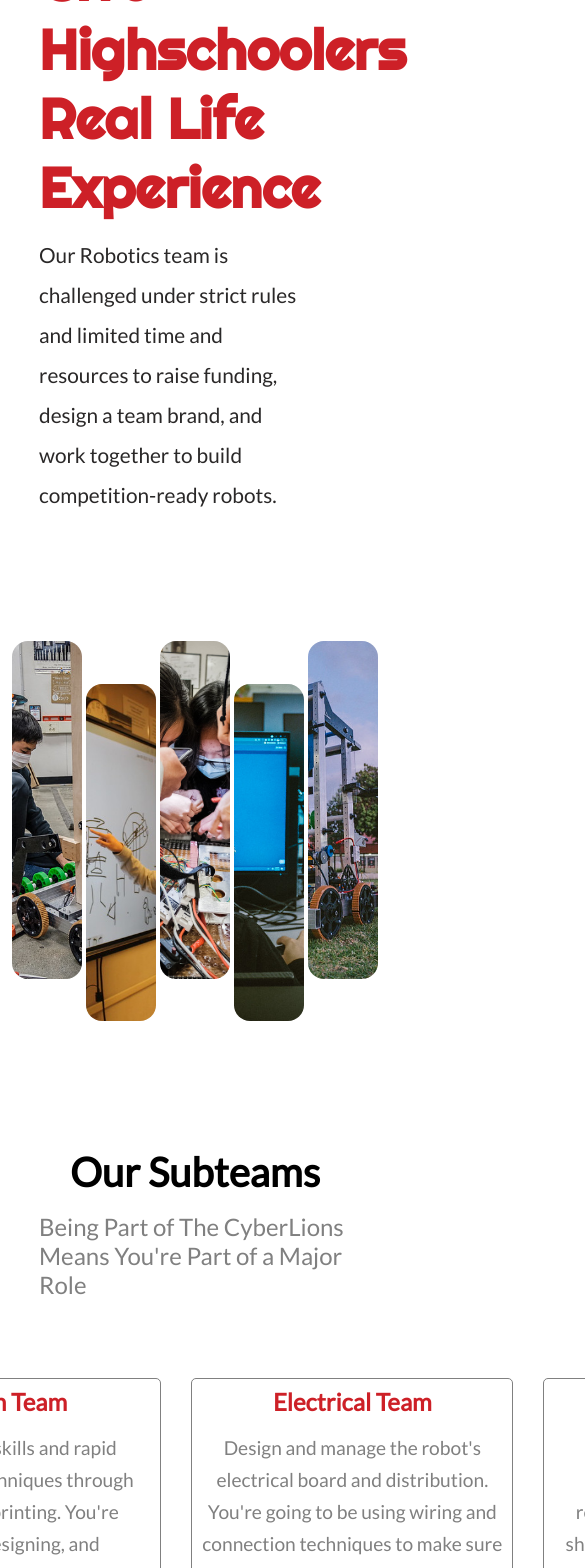
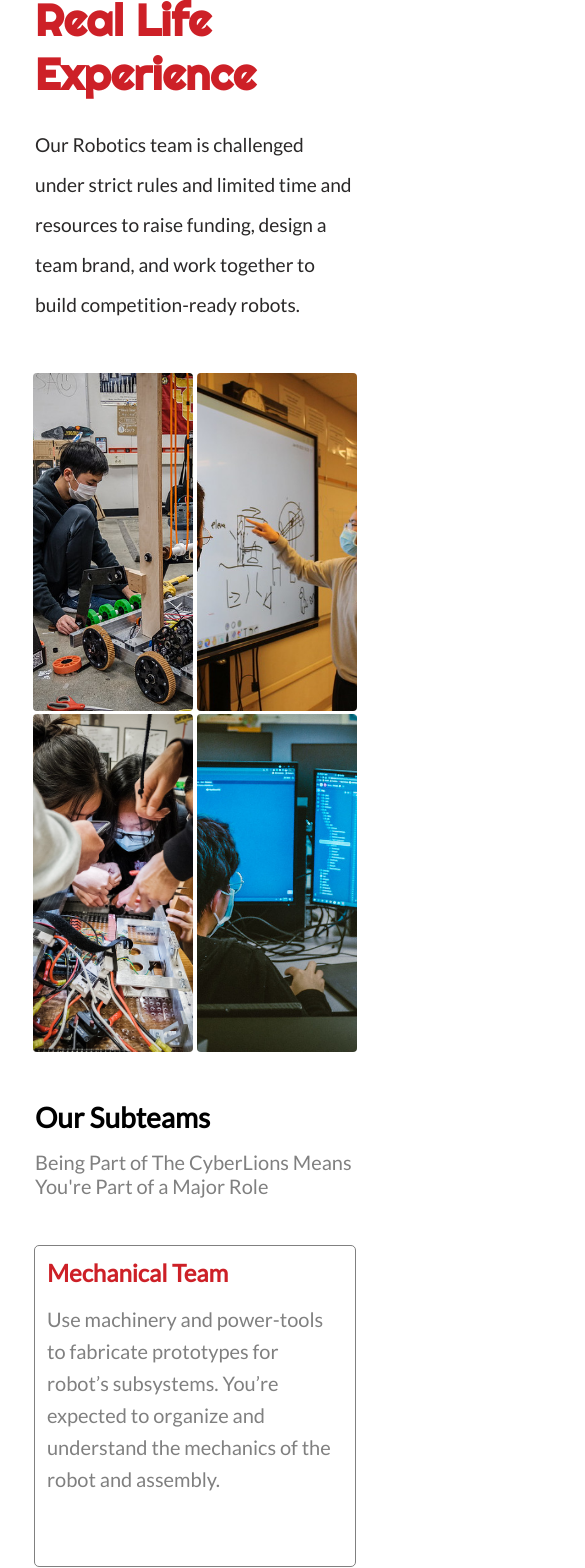
Before and after one commit to CyberLions-8521/Robotics-Site, a React (Create React App) app: page /about-us in a window 390 px wide. Shown: the part 360-1928 px from the top of the page, 585 px wide, since content can reach past the window. Built offline with nearby package versions, Linux system fonts and the light colour scheme; a web font is replaced by a local one.

Commit message:
About Page Mobile Support
Grid and Column display for most of the images and sections that describe the subteams

```diff
--- a/src/App.css
+++ b/src/App.css
@@ -857,6 +857,123 @@ main::after{
   transition: 250ms ease;
 }
 
+@media (max-width: 40rem) {
+  .about-container{
+    padding-top: 4rem;
+  }
+  .about{
+    gap: 3rem;
+    max-width: 20rem;
+  }
+
+  .about-hero{
+    gap: 1.5rem;
+    max-width: none;
+  }
+  .about-hero h1{
+    font-size: 2.75rem;
+  }
+  .about-hero h3{
+    font-size: 1.35rem;
+  }
+  .about-hero p{
+    font-size: 1.2rem;
+  }
+
+  .about-images{
+    grid-template-areas:
+      "mechanical design"
+      "electrical software"
+    ;
+  }
+  #operations{
+    display: none;
+  }
+  #mechanical, #design, #electrical, #software{
+    margin: 0;
+
+    min-width: 10rem;
+    max-width: 10rem;
+
+    border-radius: 0.25rem;
+  }
+
+  .about-subteams-container-hero{
+    align-items: flex-start;
+  }
+  .about-subteams-container-hero h1{
+    font-size: 1.75rem;
+  }
+  .about-subteams-container-hero h2{
+    font-size: 1.25rem;
+  }
+
+  .about-subteams-container{
+    gap: 3rem;
+  }
+  .about-subteams{
+    display: flex;
+    flex-wrap: wrap;
+  }
+
+  .about-subteams article{
+    padding: 0.75rem 0.75rem 0rem 0.75rem;
+  }
+  .about-subteams article h1{
+    text-align: start;
+    font-size: 1.5rem;
+  }
+  .about-subteams article p{
+    text-align: start;
+    font-size: 1.25rem;
+  }
+
+  .about-subteams section{
+    display: none;
+  }
+
+  .about-shameless-plug{
+    min-width: 20rem;
+    max-width: 20rem;
+
+    min-height: 70vh;
+    max-height: 70vh;
+  }
+  .about-shameless-plug::after{
+    min-width: 20rem;
+    max-width: 20rem;
+
+    min-height: 70vh;
+    max-height: 70vh;
+
+    border-radius: 0.5rem;
+  }
+
+  .about-shameless-plug img{
+    border-radius: 0.5rem;
+
+    min-width: 20rem;
+    max-width: 20rem;
+
+    min-height: 70vh;
+    max-height: 70vh;
+  }
+  .about-shameless-plug h1{
+    font-size: 2rem;
+    font-style: italic;
+
+    padding-top: 1rem;
+    max-width: 80vw;
+  }
+
+  .about-shameless-plug-text{
+    max-width: 80vw;
+  }
+  .about-shameless-plug-text p{
+    font-size: 1.15rem;
+  }
+}
+
 @media (min-width: 150rem) {
   .about{
     gap: 10rem;
```
